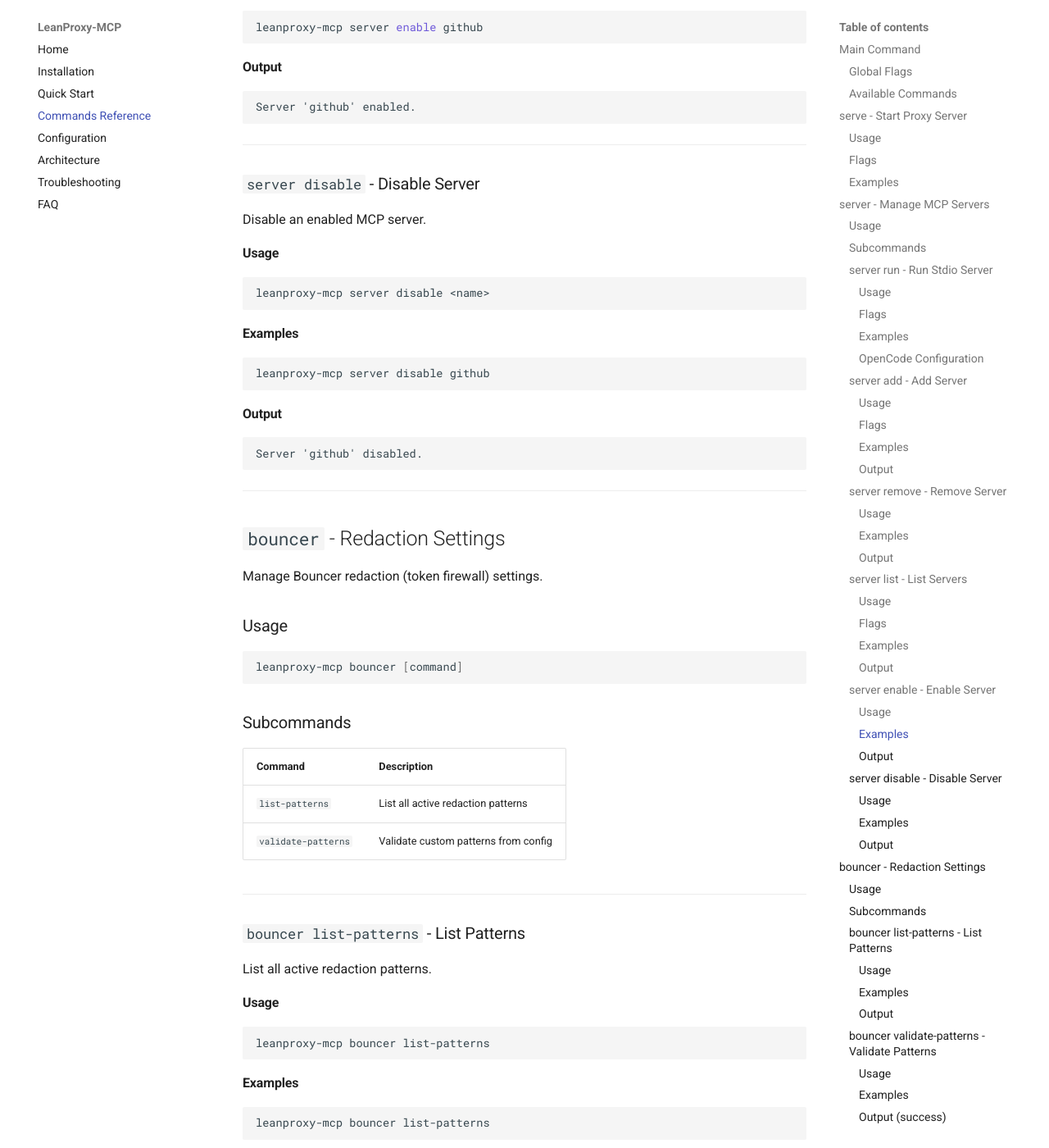
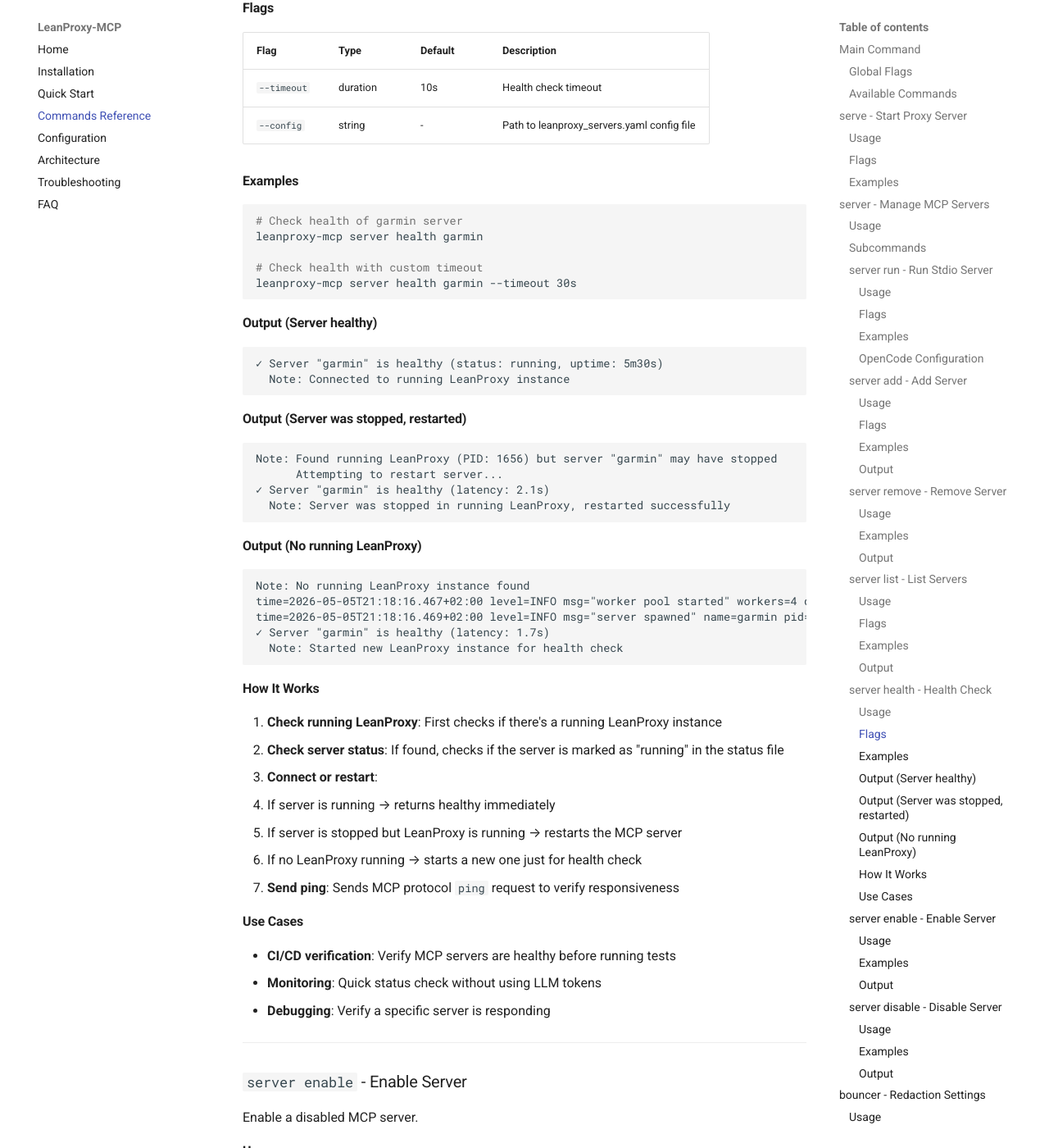
Before and after one commit to mmornati/leanproxy-mcp, an MkDocs documentation site: the page built from docs/commands.md, in a window 1280 px wide and 1400 px high, scrolled down 6346 px. Shown: the whole window at 82% size. Built offline with MkDocs 1.6.1 and Material for MkDocs 9.7.7, drawn with Linux system fonts in a browser that asks for light colours; comment, search, counter and statistics services are not loaded; some of the changed text lies outside the part shown.

Commit message:
docs: add server health command documentation
- Added comprehensive health check command documentation in docs/commands.md
- Includes usage, flags, examples, and multiple output scenarios
- Documents how the command checks running LeanProxy instance first
- Explains use cases: CI/CD verification, monitoring, debugging

````diff
--- a/docs/commands.md
+++ b/docs/commands.md
@@ -248,6 +248,77 @@
 ```
 No servers configured.
 ```
+
+---
+
+### `server health` - Health Check
+
+Check if an MCP server is healthy and responding. This command sends a `ping` request to the MCP server to verify it's working.
+
+#### Usage
+
+```bash
+leanproxy-mcp server health <server_name> [flags]
+```
+
+#### Flags
+
+| Flag | Type | Default | Description |
+|------|------|---------|-------------|
+| `--timeout` | duration | 10s | Health check timeout |
+| `--config` | string | - | Path to leanproxy_servers.yaml config file |
+
+#### Examples
+
+```bash
+# Check health of garmin server
+leanproxy-mcp server health garmin
+
+# Check health with custom timeout
+leanproxy-mcp server health garmin --timeout 30s
+```
+
+#### Output (Server healthy)
+
+```
+✓ Server "garmin" is healthy (status: running, uptime: 5m30s)
+  Note: Connected to running LeanProxy instance
+```
+
+#### Output (Server was stopped, restarted)
+
+```
+Note: Found running LeanProxy (PID: 1656) but server "garmin" may have stopped
+      Attempting to restart server...
+✓ Server "garmin" is healthy (latency: 2.1s)
+  Note: Server was stopped in running LeanProxy, restarted successfully
+```
+
+#### Output (No running LeanProxy)
+
+```
+Note: No running LeanProxy instance found
+time=2026-05-05T21:18:16.467+02:00 level=INFO msg="worker pool started" workers=4 queue_size=1000
+time=2026-05-05T21:18:16.469+02:00 level=INFO msg="server spawned" name=garmin pid=91333
+✓ Server "garmin" is healthy (latency: 1.7s)
+  Note: Started new LeanProxy instance for health check
+```
+
+#### How It Works
+
+1. **Check running LeanProxy**: First checks if there's a running LeanProxy instance
+2. **Check server status**: If found, checks if the server is marked as "running" in the status file
+3. **Connect or restart**:
+   - If server is running → returns healthy immediately
+   - If server is stopped but LeanProxy is running → restarts the MCP server
+   - If no LeanProxy running → starts a new one just for health check
+4. **Send ping**: Sends MCP protocol `ping` request to verify responsiveness
+
+#### Use Cases
+
+- **CI/CD verification**: Verify MCP servers are healthy before running tests
+- **Monitoring**: Quick status check without using LLM tokens
+- **Debugging**: Verify a specific server is responding
 
 ---
 
````
Also changed, not shown: README.md (+14 -23 lines).
